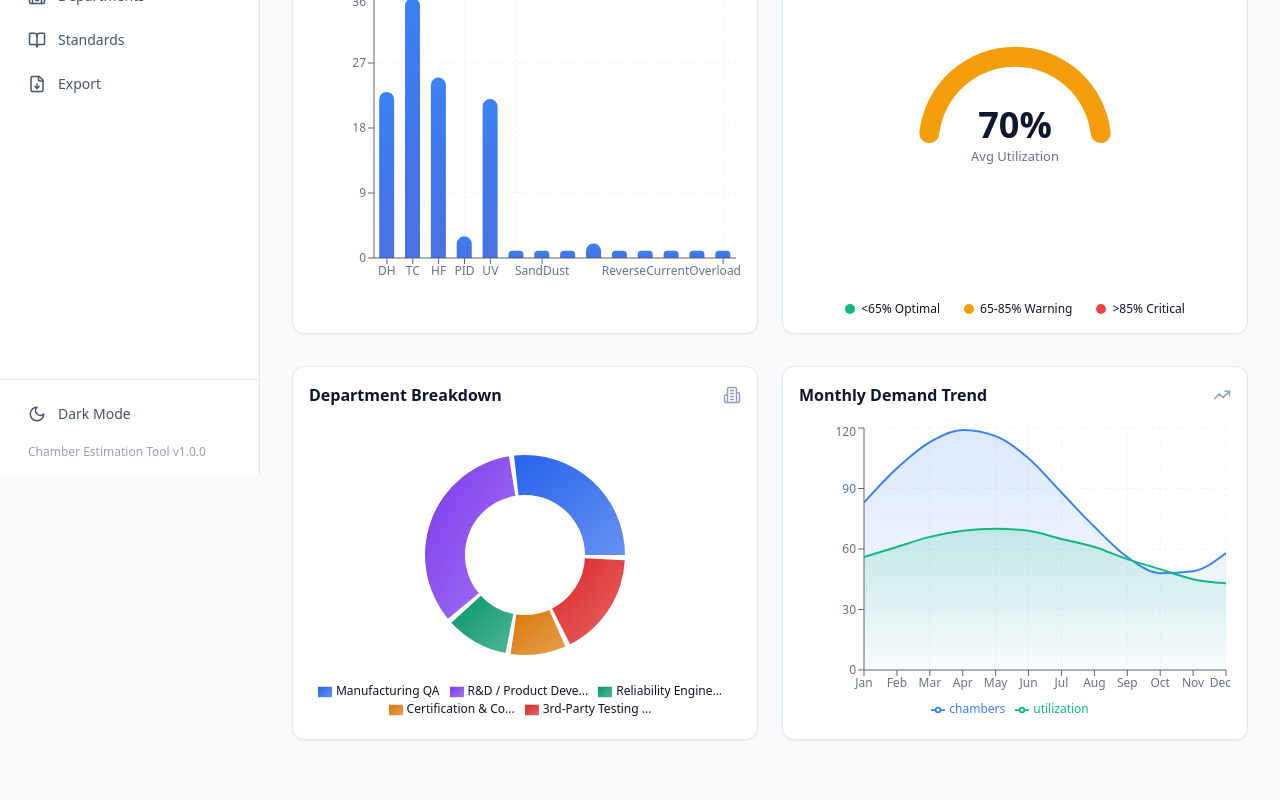
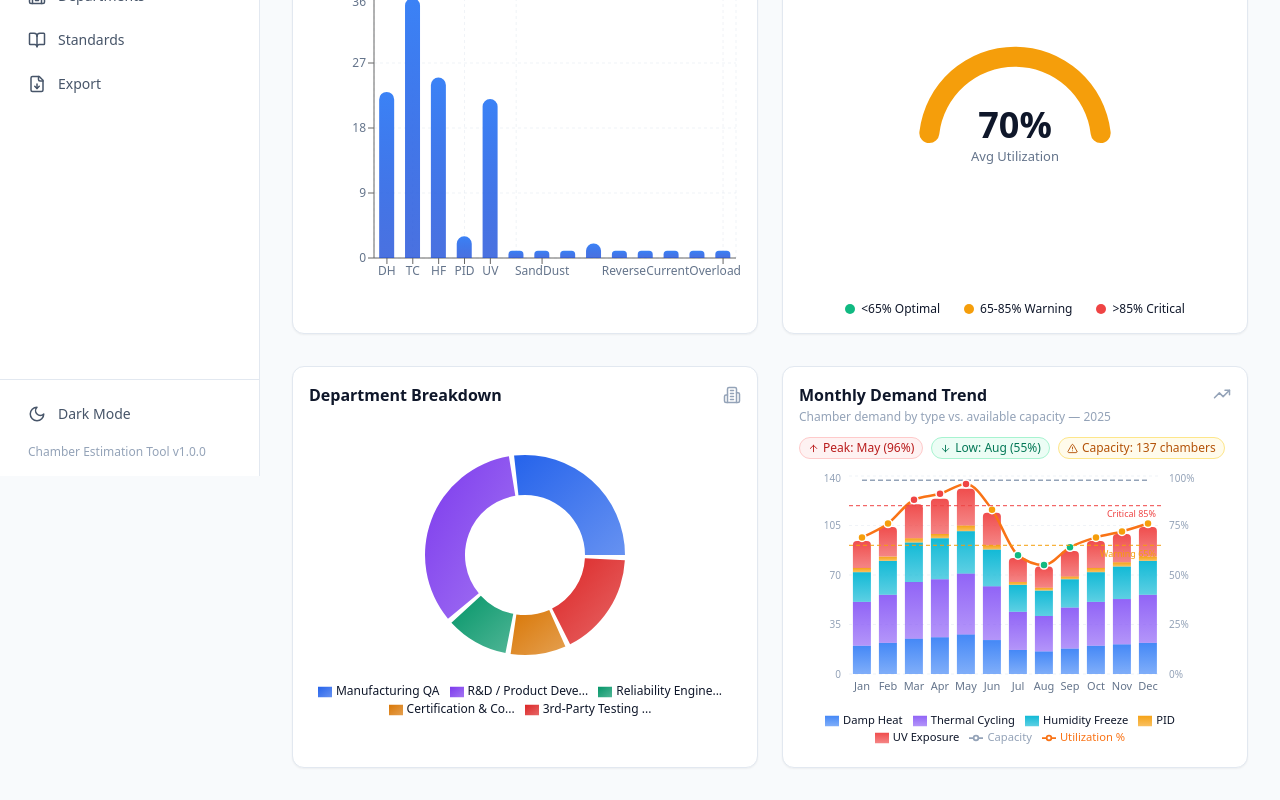
Before and after one commit to ganeshgowri-ASA/pareeksha, a Next.js app: page / in a window 1280 px wide. Shown: the part 324-1124 px from the top of the page. Before the commit the page ends 1096 px from the top, so only its background shows below. Built offline with nearby package versions, Linux system fonts and the light colour scheme.

Commit message:
feat: enhance Monthly Demand Trend to impactful ComposedChart with stacked bars, utilization line & reference thresholds

```diff
--- a/app/page.tsx
+++ b/app/page.tsx
@@ -1,7 +1,7 @@
 "use client";
 
 import { useState, useEffect } from "react";
-import { Boxes, Gauge, FlaskConical, Building2, TrendingUp, Activity } from "lucide-react";
+import { Boxes, Gauge, FlaskConical, Building2, TrendingUp, Activity, AlertTriangle, ArrowUp, ArrowDown } from "lucide-react";
 import {
   BarChart,
   Bar,
@@ -18,33 +18,92 @@ import {
   Area,
   RadialBarChart,
   RadialBar,
+  ComposedChart,
+  Line,
+  ReferenceLine,
 } from "recharts";
 import { StatCard } from "@/components/dashboard-cards";
 import { DashboardSkeleton } from "@/components/loading-skeleton";
 import { useAppStore } from "@/lib/store";
 import { calculateAllChambers, totalChambersNeeded, averageUtilization } from "@/lib/formulas";
 import { CHAMBER_CATEGORIES } from "@/lib/chambers";
+import { cn } from "@/lib/utils";
 
 const PIE_COLORS = ["#2563eb", "#7c3aed", "#059669", "#d97706", "#dc2626"];
 const MONTHS = ["Jan", "Feb", "Mar", "Apr", "May", "Jun", "Jul", "Aug", "Sep", "Oct", "Nov", "Dec"];
 
+// Seasonal factors: higher demand in Q1 & Q2 (new product launches), dip in monsoon, recovery in Q4
+const SEASONAL_FACTORS = [0.85, 0.95, 1.1, 1.15, 1.2, 1.05, 0.75, 0.7, 0.8, 0.85, 0.9, 0.95];
+
+const CHAMBER_COLORS: Record<string, string> = {
+  DH: "#3b82f6",
+  TC: "#8b5cf6",
+  HF: "#06b6d4",
+  PID: "#f59e0b",
+  UV: "#ef4444",
+};
+
+interface CustomTooltipProps {
+  active?: boolean;
+  payload?: Array<{ name: string; value: number; color: string; dataKey: string }>;
+  label?: string;
+}
+
+function DemandTooltip({ active, payload, label }: CustomTooltipProps) {
+  if (!active || !payload?.length) return null;
+  const total = payload.filter(p => p.dataKey !== "utilization" && p.dataKey !== "capacity").reduce((s, p) => s + p.value, 0);
+  const utilEntry = payload.find(p => p.dataKey === "utilization");
+  const capEntry = payload.find(p => p.dataKey === "capacity");
+  return (
+    <div className="rounded-xl border border-slate-200 bg-white/95 backdrop-blur-sm p-3 shadow-lg text-sm dark:bg-slate-800/95 dark:border-slate-700">
+      <p className="font-semibold text-slate-900 dark:text-white mb-2">{label} 2025</p>
+      <div className="space-y-1">
+        {payload.filter(p => p.dataKey !== "utilization" && p.dataKey !== "capacity").map((entry, i) => (
+          <div key={i} className="flex items-center justify-between gap-4">
+            <span className="flex items-center gap-1.5">
+              <span className="h-2.5 w-2.5 rounded-sm" style={{ background: entry.color }} />
+              <span className="text-slate-600 dark:text-slate-300">{entry.name}</span>
+            </span>
+            <span className="font-medium text-slate-900 dark:text-white">{entry.value}</span>
+          </div>
+        ))}
+      </div>
+      <div className="mt-2 pt-2 border-t border-slate-100 dark:border-slate-700 space-y-1">
+        <div className="flex justify-between">
+          <span className="text-slate-500">Total Demand</span>
+          <span className="font-bold text-slate-900 dark:text-white">{total} chambers</span>
+        </div>
+        {utilEntry && (
+          <div className="flex justify-between">
+            <span className="text-slate-500">Utilization</span>
+            <span className={cn("font-bold", utilEntry.value > 85 ? "text-red-600" : utilEntry.value > 65 ? "text-amber-600" : "text-emerald-600")}>{utilEntry.value}%</span>
+          </div>
+        )}
+        {capEntry && (
+          <div className="flex justify-between">
+            <span className="text-slate-500">Capacity</span>
+            <span className="font-medium text-slate-700 dark:text-slate-300">{capEntry.value} chambers</span>
+          </div>
+        )}
+      </div>
+    </div>
+  );
+}
+
 export default function DashboardPage() {
   const [mounted, setMounted] = useState(false);
+  const [activeMonth, setActiveMonth] = useState<string | null>(null);
   const { calculationInput, departments } = useAppStore();
-
   useEffect(() => {
     setMounted(true);
   }, []);
-
   if (!mounted) {
     return <DashboardSkeleton />;
   }
-
   const results = calculateAllChambers(calculationInput);
   const total = totalChambersNeeded(results);
   const avgUtil = averageUtilization(results);
   const activeTests = results.filter((r) => r.chambersRequired > 0).length;
-
   // Aggregate chambers by category
   const barData = CHAMBER_CATEGORIES.map((cat) => {
     const catResults = results.filter((r) => r.chamberType.startsWith(cat));
@@ -54,81 +113,58 @@ export default function DashboardPage() {
       hours: catResults.reduce((s, r) => s + r.totalTestHours, 0),
     };
   }).filter((d) => d.chambers > 0);
-
   // Department pie data
   const pieData = departments.map((dept, i) => ({
     name: dept.name.length > 20 ? dept.name.slice(0, 18) + "..." : dept.name,
     value: dept.projectsPerYear * dept.bomsPerProject * dept.modulesPerBom,
     color: PIE_COLORS[i % PIE_COLORS.length],
   }));
-
-  // Timeline data - simulated monthly trend
+  // Enhanced monthly demand data: stacked by chamber type + utilization line + capacity line
+  const dhBase = Math.max(1, results.filter(r => r.chamberType.startsWith('DH')).reduce((s,r)=>s+r.chambersRequired,0));
+  const tcBase = Math.max(1, results.filter(r => r.chamberType.startsWith('TC')).reduce((s,r)=>s+r.chambersRequired,0));
+  const hfBase = Math.max(1, results.filter(r => r.chamberType.startsWith('HF')).reduce((s,r)=>s+r.chambersRequired,0));
+  const pidBase = Math.max(1, results.filter(r => r.chamberType.startsWith('PID')).reduce((s,r)=>s+r.chambersRequired,0));
+  const uvBase = Math.max(1, results.filter(r => r.chamberType.startsWith('UV')).reduce((s,r)=>s+r.chambersRequired,0));
+  const capacity = total > 0 ? Math.ceil(total * 1.15) : 10;
   const timelineData = MONTHS.map((month, i) => {
-    const factor = 0.7 + Math.sin(i * 0.5) * 0.3;
-    return {
-      month,
-      chambers: Math.round(total * factor),
-      utilization: Math.round(avgUtil * (0.8 + Math.sin(i * 0.4) * 0.2)),
-    };
+    const f = SEASONAL_FACTORS[i];
+    const dh = Math.max(1, Math.round(dhBase * f));
+    const tc = Math.max(1, Math.round(tcBase * f));
+    const hf = Math.max(1, Math.round(hfBase * f));
+    const pid = Math.max(1, Math.round(pidBase * f));
+    const uv = Math.max(1, Math.round(uvBase * f));
+    const demand = dh + tc + hf + pid + uv;
+    const util = Math.min(99, Math.round((demand / capacity) * 100));
+    return { month, DH: dh, TC: tc, HF: hf, PID: pid, UV: uv, utilization: util, capacity };
   });
-
+  const peakMonth = timelineData.reduce((a, b) => a.utilization > b.utilization ? a : b);
+  const lowMonth = timelineData.reduce((a, b) => a.utilization < b.utilization ? a : b);
   // Utilization gauge data
   const gaugeData = [
     { name: "Utilization", value: avgUtil, fill: avgUtil > 85 ? "#ef4444" : avgUtil > 65 ? "#f59e0b" : "#10b981" },
   ];
-
   return (
     <div className="space-y-8">
       <div>
         <h1 className="text-2xl font-bold text-slate-900 dark:text-white">Dashboard</h1>
         <p className="mt-1 text-sm text-slate-500 dark:text-slate-400">
-          Chamber estimation overview &mdash; real-time insights
+          Chamber estimation overview — real-time insights
         </p>
       </div>
-
       {/* Stat cards */}
       <div className="grid gap-4 sm:grid-cols-2 lg:grid-cols-4">
-        <StatCard
-          title="Total Chambers"
-          value={total}
-          subtitle="Across all types"
-          icon={Boxes}
-          color="blue"
-        />
-        <StatCard
-          title="Avg Utilization"
-          value={`${avgUtil}%`}
-          subtitle="Active chambers"
-          icon={Gauge}
-          color="emerald"
-        />
-        <StatCard
-          title="Active Tests"
-          value={activeTests}
-          subtitle={`of ${results.length} test types`}
-          icon={FlaskConical}
-          color="amber"
-        />
-        <StatCard
-          title="Departments"
-          value={departments.length}
-          subtitle="Contributing demand"
-          icon={Building2}
-          color="rose"
-        />
+        <StatCard title="Total Chambers" value={total} subtitle="Across all types" icon={Boxes} color="blue" />
+        <StatCard title="Avg Utilization" value={`${avgUtil}%`} subtitle="Active chambers" icon={Gauge} color="emerald" />
+        <StatCard title="Active Tests" value={activeTests} subtitle={`of ${results.length} test types`} icon={FlaskConical} color="amber" />
+        <StatCard title="Departments" value={departments.length} subtitle="Contributing demand" icon={Building2} color="rose" />
       </div>
-
       {/* Charts Row 1 */}
       <div className="grid gap-6 lg:grid-cols-2">
-        {/* Chambers by Type - Bar Chart with gradient */}
+        {/* Chambers by Type */}
         <div className="card">
           <div className="mb-4 flex items-center justify-between">
-            <h2 className="text-base font-semibold text-slate-900 dark:text-white">
-              Chambers by Type
-            </h2>
-            <span className="rounded-full bg-blue-50 dark:bg-blue-900/30 px-2.5 py-1 text-xs font-medium text-blue-700 dark:text-blue-300">
-              {barData.length} categories
-            </span>
+            <h2 className="text-base font-semibold text-slate-900 dark:text-white">Chambers by Type</h2>
+            <span className="rounded-full bg-blue-50 dark:bg-blue-900/30 px-2.5 py-1 text-xs font-medium text-blue-700 dark:text-blue-300">{barData.length} categories</span>
           </div>
           <ResponsiveContainer width="100%" height={300}>
             <BarChart data={barData} barCategoryGap="20%">
@@ -141,95 +177,39 @@ export default function DashboardPage() {
               <CartesianGrid strokeDasharray="3 3" stroke="#e2e8f0" strokeOpacity={0.5} />
               <XAxis dataKey="name" tick={{ fontSize: 12, fill: "#64748b" }} />
               <YAxis tick={{ fontSize: 12, fill: "#64748b" }} />
-              <Tooltip
-                contentStyle={{
-                  borderRadius: "0.75rem",
-                  border: "1px solid #e2e8f0",
-                  boxShadow: "0 4px 6px -1px rgb(0 0 0 / 0.1)",
-                  fontSize: "0.875rem",
-                }}
-              />
-              <Bar
-                dataKey="chambers"
-                fill="url(#barGradient)"
-                radius={[8, 8, 0, 0]}
-                animationDuration={1200}
-                animationEasing="ease-out"
-              />
+              <Tooltip contentStyle={{ borderRadius: "0.75rem", border: "1px solid #e2e8f0", boxShadow: "0 4px 6px -1px rgb(0 0 0 / 0.1)", fontSize: "0.875rem" }} />
+              <Bar dataKey="chambers" fill="url(#barGradient)" radius={[8, 8, 0, 0]} animationDuration={1200} animationEasing="ease-out" />
             </BarChart>
           </ResponsiveContainer>
         </div>
-
         {/* Utilization Gauge */}
         <div className="card">
           <div className="mb-4 flex items-center justify-between">
-            <h2 className="text-base font-semibold text-slate-900 dark:text-white">
-              Overall Utilization
-            </h2>
+            <h2 className="text-base font-semibold text-slate-900 dark:text-white">Overall Utilization</h2>
             <Activity size={18} className="text-slate-400" />
           </div>
           <div className="flex items-center justify-center">
             <ResponsiveContainer width="100%" height={300}>
-              <RadialBarChart
-                innerRadius="60%"
-                outerRadius="90%"
-                data={gaugeData}
-                startAngle={180}
-                endAngle={0}
-                barSize={20}
-              >
-                <RadialBar
-                  dataKey="value"
-                  cornerRadius={10}
-                  animationDuration={1500}
-                  animationEasing="ease-out"
-                />
-                <text
-                  x="50%"
-                  y="45%"
-                  textAnchor="middle"
-                  dominantBaseline="middle"
-                  className="fill-slate-900 dark:fill-white"
-                  fontSize={36}
-                  fontWeight={700}
-                >
-                  {avgUtil}%
-                </text>
-                <text
-                  x="50%"
-                  y="55%"
-                  textAnchor="middle"
-                  dominantBaseline="middle"
-                  className="fill-slate-500 dark:fill-slate-400"
-                  fontSize={13}
-                >
-                  Avg Utilization
-                </text>
+              <RadialBarChart innerRadius="60%" outerRadius="90%" data={gaugeData} startAngle={180} endAngle={0} barSize={20}>
+                <RadialBar dataKey="value" cornerRadius={10} animationDuration={1500} animationEasing="ease-out" />
+                <text x="50%" y="45%" textAnchor="middle" dominantBaseline="middle" className="fill-slate-900 dark:fill-white" fontSize={36} fontWeight={700}>{avgUtil}%</text>
+                <text x="50%" y="55%" textAnchor="middle" dominantBaseline="middle" className="fill-slate-500 dark:fill-slate-400" fontSize={13}>Avg Utilization</text>
               </RadialBarChart>
             </ResponsiveContainer>
           </div>
           <div className="mt-2 flex justify-center gap-6 text-xs">
-            <span className="flex items-center gap-1.5">
-              <span className="h-2.5 w-2.5 rounded-full bg-emerald-500" /> &lt;65% Optimal
-            </span>
-            <span className="flex items-center gap-1.5">
-              <span className="h-2.5 w-2.5 rounded-full bg-amber-500" /> 65-85% Warning
-            </span>
-            <span className="flex items-center gap-1.5">
-              <span className="h-2.5 w-2.5 rounded-full bg-red-500" /> &gt;85% Critical
-            </span>
+            <span className="flex items-center gap-1.5"><span className="h-2.5 w-2.5 rounded-full bg-emerald-500" /> &lt;65% Optimal</span>
+            <span className="flex items-center gap-1.5"><span className="h-2.5 w-2.5 rounded-full bg-amber-500" /> 65-85% Warning</span>
+            <span className="flex items-center gap-1.5"><span className="h-2.5 w-2.5 rounded-full bg-red-500" /> &gt;85% Critical</span>
           </div>
         </div>
       </div>
-
-      {/* Charts Row 2 */}
+      {/* Charts Row 2 - Department Pie + Enhanced Monthly Demand */}
       <div className="grid gap-6 lg:grid-cols-2">
         {/* Department Breakdown Pie */}
         <div className="card">
           <div className="mb-4 flex items-center justify-between">
-            <h2 className="text-base font-semibold text-slate-900 dark:text-white">
-              Department Breakdown
-            </h2>
+            <h2 className="text-base font-semibold text-slate-900 dark:text-white">Department Breakdown</h2>
             <Building2 size={18} className="text-slate-400" />
           </div>
           <ResponsiveContainer width="100%" height={300}>
@@ -242,87 +222,95 @@ export default function DashboardPage() {
                   </linearGradient>
                 ))}
               </defs>
-              <Pie
-                data={pieData}
-                cx="50%"
-                cy="50%"
-                innerRadius={60}
-                outerRadius={100}
-                paddingAngle={3}
-                dataKey="value"
-                animationDuration={1200}
-                animationEasing="ease-out"
-              >
-                {pieData.map((_, i) => (
-                  <Cell key={i} fill={`url(#pieGrad${i % PIE_COLORS.length})`} stroke="none" />
-                ))}
+              <Pie data={pieData} cx="50%" cy="50%" innerRadius={60} outerRadius={100} paddingAngle={3} dataKey="value" animationDuration={1200} animationEasing="ease-out">
+                {pieData.map((_, i) => (<Cell key={i} fill={`url(#pieGrad${i % PIE_COLORS.length})`} stroke="none" />))}
               </Pie>
-              <Tooltip
-                contentStyle={{
-                  borderRadius: "0.75rem",
-                  border: "1px solid #e2e8f0",
-                  boxShadow: "0 4px 6px -1px rgb(0 0 0 / 0.1)",
-                  fontSize: "0.875rem",
-                }}
-              />
-              <Legend
-                wrapperStyle={{ fontSize: "0.75rem" }}
-              />
+              <Tooltip contentStyle={{ borderRadius: "0.75rem", border: "1px solid #e2e8f0", boxShadow: "0 4px 6px -1px rgb(0 0 0 / 0.1)", fontSize: "0.875rem" }} />
+              <Legend wrapperStyle={{ fontSize: "0.75rem" }} />
             </PieChart>
           </ResponsiveContainer>
         </div>
 
-        {/* Timeline Trend */}
+        {/* ENHANCED Monthly Demand Trend */}
         <div className="card">
-          <div className="mb-4 flex items-center justify-between">
-            <h2 className="text-base font-semibold text-slate-900 dark:text-white">
-              Monthly Demand Trend
-            </h2>
-            <TrendingUp size={18} className="text-slate-400" />
+          <div className="mb-3 flex items-start justify-between">
+            <div>
+              <h2 className="text-base font-semibold text-slate-900 dark:text-white">Monthly Demand Trend</h2>
+              <p className="text-xs text-slate-400 mt-0.5">Chamber demand by type vs. available capacity — 2025</p>
+            </div>
+            <TrendingUp size={18} className="text-slate-400 mt-0.5" />
           </div>
-          <ResponsiveContainer width="100%" height={300}>
-            <AreaChart data={timelineData}>
+
+          {/* Peak & Low callout pills */}
+          <div className="flex gap-2 mb-3">
+            <span className="inline-flex items-center gap-1 rounded-full bg-red-50 dark:bg-red-900/20 border border-red-200 dark:border-red-800 px-2 py-0.5 text-xs font-medium text-red-700 dark:text-red-300">
+              <ArrowUp size={11} />
+              Peak: {peakMonth.month} ({peakMonth.utilization}%)
+            </span>
+            <span className="inline-flex items-center gap-1 rounded-full bg-emerald-50 dark:bg-emerald-900/20 border border-emerald-200 dark:border-emerald-800 px-2 py-0.5 text-xs font-medium text-emerald-700 dark:text-emerald-300">
+              <ArrowDown size={11} />
+              Low: {lowMonth.month} ({lowMonth.utilization}%)
+            </span>
+            <span className="inline-flex items-center gap-1 rounded-full bg-amber-50 dark:bg-amber-900/20 border border-amber-200 dark:border-amber-800 px-2 py-0.5 text-xs font-medium text-amber-700 dark:text-amber-300">
+              <AlertTriangle size={11} />
+              Capacity: {capacity} chambers
+            </span>
+          </div>
+
+          <ResponsiveContainer width="100%" height={280}>
+            <ComposedChart data={timelineData} margin={{ top: 5, right: 10, left: -10, bottom: 5 }} barCategoryGap="15%">
               <defs>
-                <linearGradient id="areaGradient" x1="0" y1="0" x2="0" y2="1">
-                  <stop offset="0%" stopColor="#3b82f6" stopOpacity={0.3} />
-                  <stop offset="100%" stopColor="#3b82f6" stopOpacity={0.02} />
-                </linearGradient>
-                <linearGradient id="areaGradient2" x1="0" y1="0" x2="0" y2="1">
-                  <stop offset="0%" stopColor="#10b981" stopOpacity={0.3} />
-                  <stop offset="100%" stopColor="#10b981" stopOpacity={0.02} />
-                </linearGradient>
+                {Object.entries(CHAMBER_COLORS).map(([key, color]) => (
+                  <linearGradient key={key} id={`demand_${key}`} x1="0" y1="0" x2="0" y2="1">
+                    <stop offset="0%" stopColor={color} stopOpacity={0.95} />
+                    <stop offset="100%" stopColor={color} stopOpacity={0.65} />
+                  </linearGradient>
+                ))}
               </defs>
-              <CartesianGrid strokeDasharray="3 3" stroke="#e2e8f0" strokeOpacity={0.5} />
-              <XAxis dataKey="month" tick={{ fontSize: 12, fill: "#64748b" }} />
-              <YAxis tick={{ fontSize: 12, fill: "#64748b" }} />
-              <Tooltip
-                contentStyle={{
-                  borderRadius: "0.75rem",
-                  border: "1px solid #e2e8f0",
-                  boxShadow: "0 4px 6px -1px rgb(0 0 0 / 0.1)",
-                  fontSize: "0.875rem",
-                }}
-              />
-              <Area
-                type="monotone"
-                dataKey="chambers"
-                stroke="#3b82f6"
-                strokeWidth={2}
-                fill="url(#areaGradient)"
-                animationDuration={1500}
-                animationEasing="ease-out"
-              />
-              <Area
+              <CartesianGrid strokeDasharray="3 3" stroke="#e2e8f0" strokeOpacity={0.5} vertical={false} />
+              <XAxis dataKey="month" tick={{ fontSize: 11, fill: "#64748b" }} tickLine={false} axisLine={false} />
+              <YAxis yAxisId="chambers" tick={{ fontSize: 10, fill: "#94a3b8" }} tickLine={false} axisLine={false} />
+              <YAxis yAxisId="util" orientation="right" domain={[0, 100]} tick={{ fontSize: 10, fill: "#94a3b8" }} tickLine={false} axisLine={false} unit="%" />
+              <Tooltip content={<DemandTooltip />} />
+
+              {/* Stacked bars per chamber type */}
+              <Bar yAxisId="chambers" dataKey="DH" name="Damp Heat" stackId="a" fill="url(#demand_DH)" radius={[0,0,0,0]} animationDuration={1000} />
+              <Bar yAxisId="chambers" dataKey="TC" name="Thermal Cycling" stackId="a" fill="url(#demand_TC)" animationDuration={1100} />
+              <Bar yAxisId="chambers" dataKey="HF" name="Humidity Freeze" stackId="a" fill="url(#demand_HF)" animationDuration={1200} />
+              <Bar yAxisId="chambers" dataKey="PID" name="PID" stackId="a" fill="url(#demand_PID)" animationDuration={1300} />
+              <Bar yAxisId="chambers" dataKey="UV" name="UV Exposure" stackId="a" fill="url(#demand_UV)" radius={[4,4,0,0]} animationDuration={1400} />
+
+              {/* Capacity ceiling line */}
+              <Line yAxisId="chambers" type="monotone" dataKey="capacity" name="capacity" stroke="#94a3b8" strokeWidth={1.5} strokeDasharray="5 3" dot={false} activeDot={false} animationDuration={1500} />
+
+              {/* Utilization % line */}
+              <Line
+                yAxisId="util"
                 type="monotone"
                 dataKey="utilization"
-                stroke="#10b981"
-                strokeWidth={2}
-                fill="url(#areaGradient2)"
-                animationDuration={1500}
-                animationEasing="ease-out"
+                name="utilization"
+                stroke="#f97316"
+                strokeWidth={2.5}
+                dot={(props: { cx?: number; cy?: number; payload?: { utilization: number } }) => {
+                  const { cx, cy, payload } = props;
+                  if (!payload) return <circle key="empty" r={0} />;
+                  const u = payload.utilization;
+                  const fill = u > 85 ? '#ef4444' : u > 65 ? '#f59e0b' : '#10b981';
+                  return <circle key={`dot-${cx}`} cx={cx} cy={cy} r={4} fill={fill} stroke="white" strokeWidth={1.5} />;
+                }}
+                activeDot={{ r: 6, fill: '#f97316', stroke: 'white', strokeWidth: 2 }}
+                animationDuration={1600}
               />
-              <Legend wrapperStyle={{ fontSize: "0.75rem" }} />
-            </AreaChart>
+
+              {/* Reference lines */}
+              <ReferenceLine yAxisId="util" y={85} stroke="#ef4444" strokeDasharray="4 3" strokeWidth={1} label={{ value: 'Critical 85%', position: 'insideTopRight', fontSize: 9, fill: '#ef4444' }} />
+              <ReferenceLine yAxisId="util" y={65} stroke="#f59e0b" strokeDasharray="4 3" strokeWidth={1} label={{ value: 'Warning 65%', position: 'insideTopRight', fontSize: 9, fill: '#f59e0b' }} />
+
+              <Legend
+                wrapperStyle={{ fontSize: '0.7rem', paddingTop: '8px' }}
+                formatter={(value) => value === 'capacity' ? 'Capacity' : value === 'utilization' ? 'Utilization %' : value}
+              />
+            </ComposedChart>
           </ResponsiveContainer>
         </div>
       </div>
```
